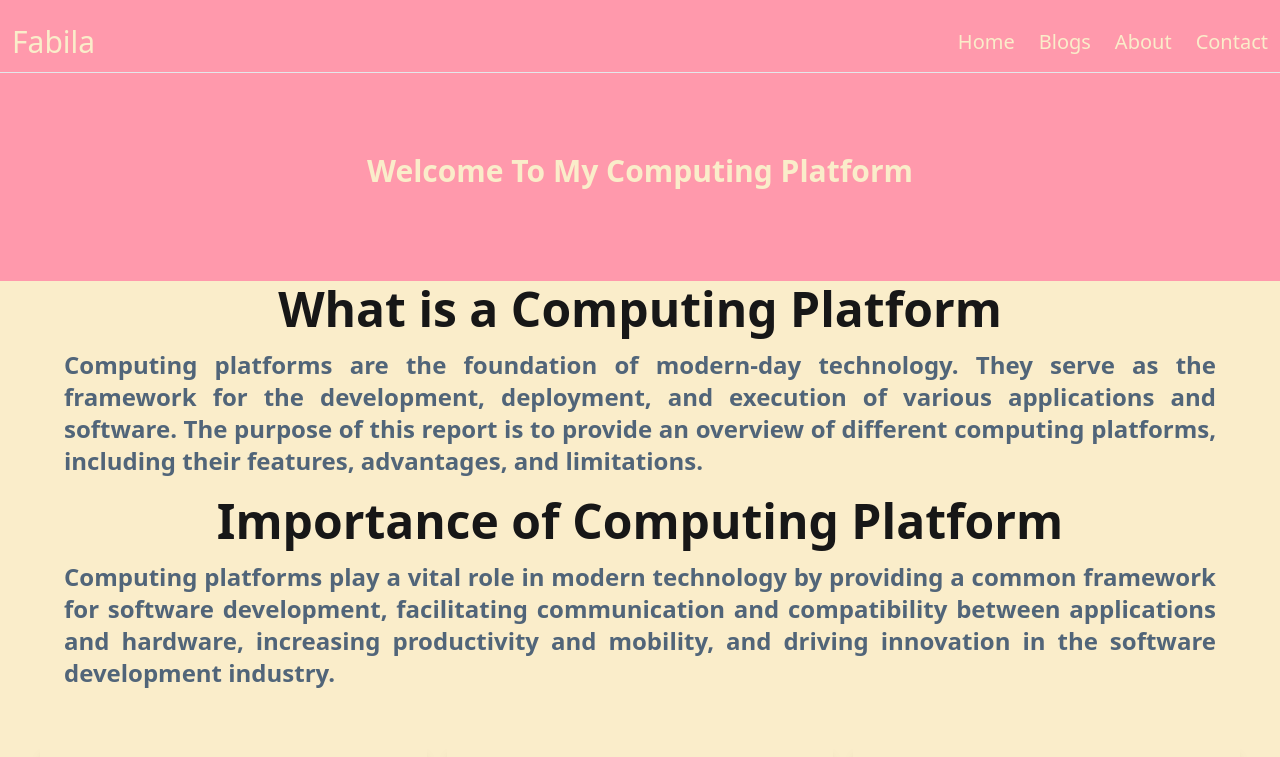
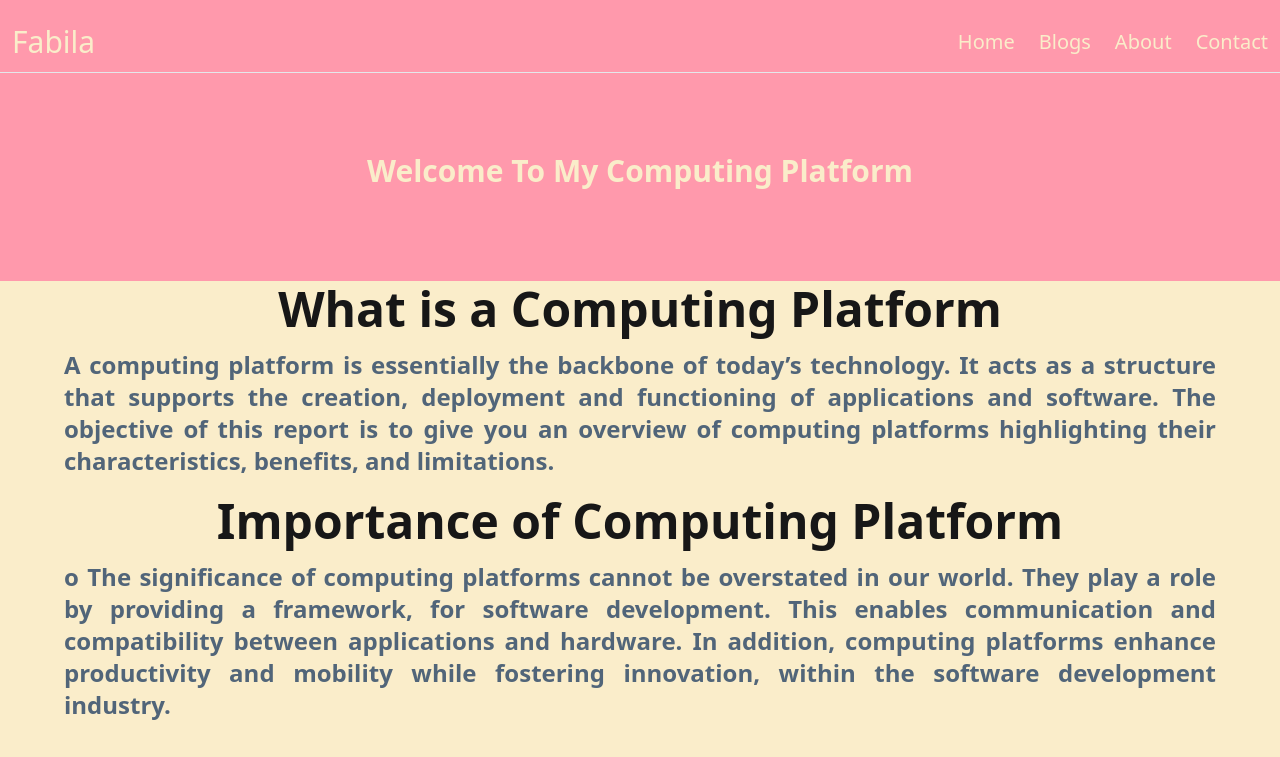
Before and after one commit to yslaa/CSPT1, a website: page Computing-Platform.html in a window 1280 px wide. Shown: the top 757 px of the page. Drawn offline with nearby package versions, Linux system fonts and the light colour scheme.

```diff
--- a/Computing-Platform.html
+++ b/Computing-Platform.html
@@ -74,21 +74,22 @@
       What is a Computing Platform
     </h1>
     <h1 class="py-4 px-16 text-justify text-2xl font-semibold text-neutral-600">
-      Computing platforms are the foundation of modern-day technology. They
-      serve as the framework for the development, deployment, and execution of
-      various applications and software. The purpose of this report is to
-      provide an overview of different computing platforms, including their
-      features, advantages, and limitations.
+      A computing platform is essentially the backbone of today’s technology.
+      It acts as a structure that supports the creation, deployment and functioning
+      of applications and software. The objective of this report is to give you an
+      overview of computing platforms highlighting their characteristics, benefits,
+      and limitations.
     </h1>
 
     <h1 class="text-center text-5xl font-semibold text-neutral-900 pt-1">
       Importance of Computing Platform
     </h1>
     <h1 class="py-4 px-16 text-justify text-2xl font-semibold text-neutral-600">
-      Computing platforms play a vital role in modern technology by providing a
-      common framework for software development, facilitating communication and
-      compatibility between applications and hardware, increasing productivity
-      and mobility, and driving innovation in the software development industry.
+      o	The significance of computing platforms cannot be overstated in our world.
+      They play a role by providing a framework, for software development. This
+      enables communication and compatibility between applications and hardware.
+      In addition, computing platforms enhance productivity and mobility while
+      fostering innovation, within the software development industry.
     </h1>
 
     <!-- Cards -->
```
Also changed, not shown: Storage-Platform.html (+2 -2 lines).
